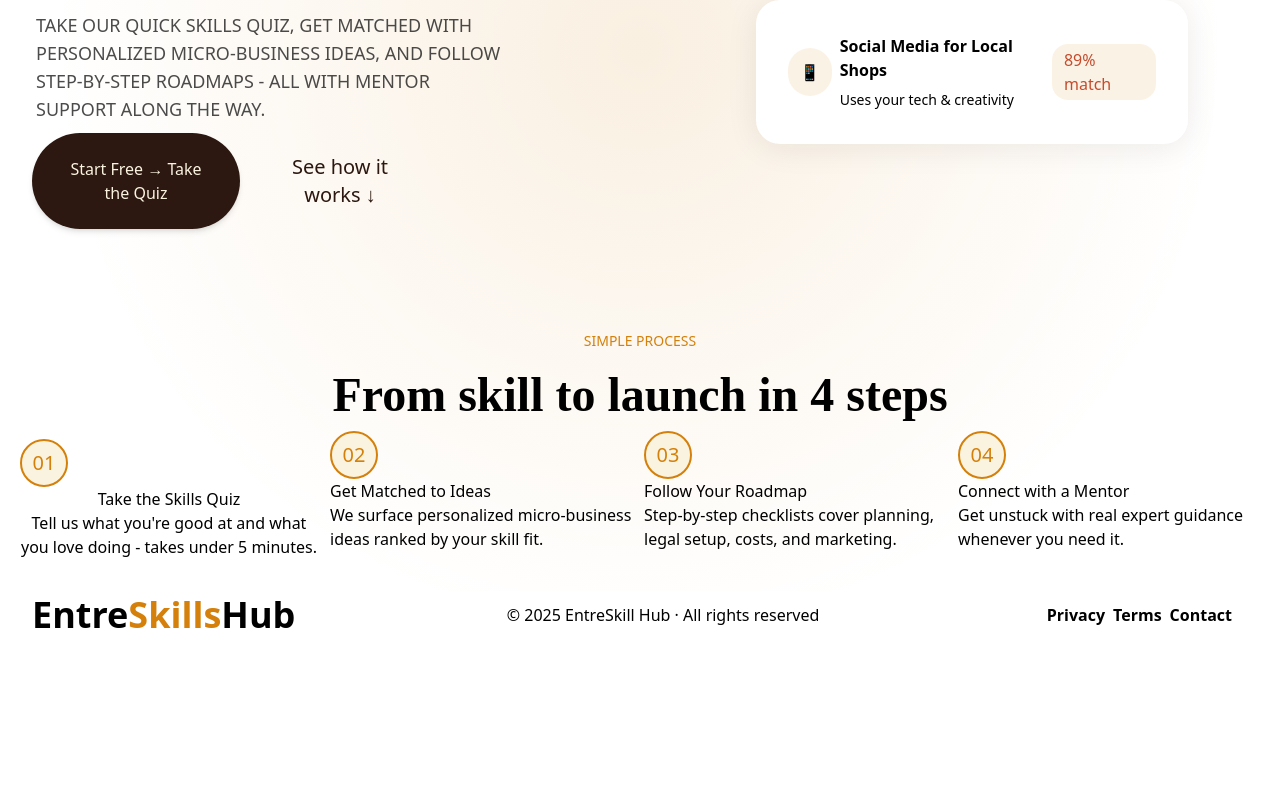
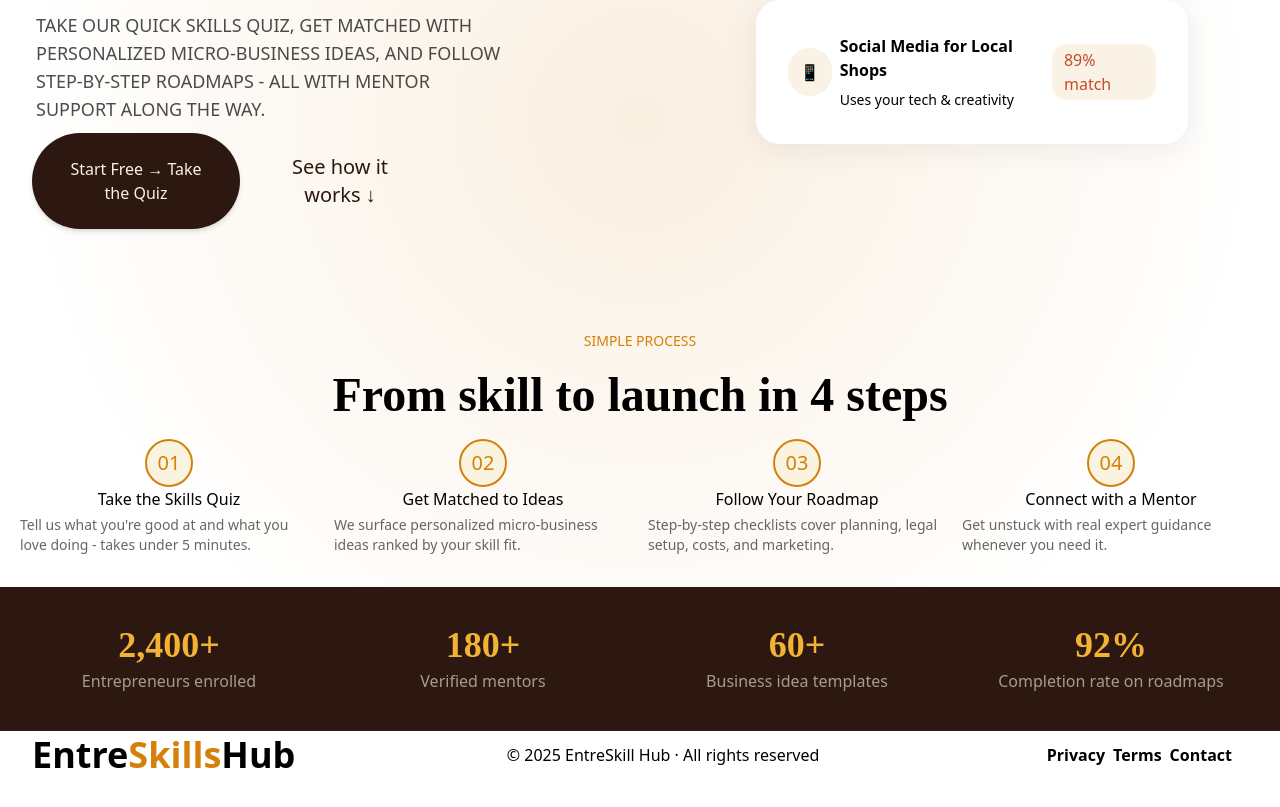
Before and after one commit to shrwn08/skill_hub, a React (Vite) app: page / in a window 1280 px wide. Shown: the part 573-1380 px from the top of the page. Before the commit the page ends 1244 px from the top, so only its background shows below. Built offline with nearby package versions, Linux system fonts and the light colour scheme.

Commit message:
stats added

```diff
--- a/src/components/HowItWorks/Works.jsx
+++ b/src/components/HowItWorks/Works.jsx
@@ -11,25 +11,25 @@ const Works = () => {
   </div>
 
   <div className="grid grid-cols-1 md:grid-cols-4 gap-2 relative before:content-[''] before:absolute before:top-8 before:left-[10%] before:right-[10%] before:h-px before:bg-[repeating-linear-gradient(90deg, var(--amber)_0,var(--amber)_6px,transparent_14px)] ">
-    <div className="text-center py-2 px-1 relative">
+    <div className="py-2 px-1 flex flex-col justify-center items-center relative">
       <div className="step-num w-12 h-12 rounded-full bg-(--cream) border-2 border-(--amber) border-solid flex justify-center items-center font-fraunces font text-xl text-(--amber) relative z-10 ">01</div>
-      <h4>Take the Skills Quiz</h4>
-      <p>Tell us what you're good at and what you love doing - takes under 5 minutes.</p>
+      <h4 className="font-base font-normal mb-1">Take the Skills Quiz</h4>
+      <p className="text-sm opacity-[0.6] ">Tell us what you're good at and what you love doing - takes under 5 minutes.</p>
     </div>
-    <div class="step">
+    <div className="py-2 px-1 flex flex-col justify-center items-center relative">
       <div className="step-num w-12 h-12 rounded-full bg-(--cream) border-2 border-(--amber) border-solid flex justify-center items-center font-fraunces font text-xl text-(--amber) relative z-10 ">02</div>
-      <h4>Get Matched to Ideas</h4>
-      <p>We surface personalized micro-business ideas ranked by your skill fit.</p>
+      <h4 className="font-base font-normal mb-1">Get Matched to Ideas</h4>
+      <p className="text-sm opacity-[0.6] ">We surface personalized micro-business ideas ranked by your skill fit.</p>
     </div>
-    <div class="step">
+    <div className="py-2 px-1 flex flex-col justify-center items-center relative">
       <div className="step-num w-12 h-12 rounded-full bg-(--cream) border-2 border-(--amber) border-solid flex justify-center items-center font-fraunces font text-xl text-(--amber) relative z-10 ">03</div>
-      <h4>Follow Your Roadmap</h4>
-      <p>Step-by-step checklists cover planning, legal setup, costs, and marketing.</p>
+      <h4 className="font-base font-normal mb-1">Follow Your Roadmap</h4>
+      <p className="text-sm opacity-[0.6] ">Step-by-step checklists cover planning, legal setup, costs, and marketing.</p>
     </div>
-    <div class="step">
+    <div className="py-2 px-1 flex flex-col justify-center items-center relative">
       <div className="step-num w-12 h-12 rounded-full bg-(--cream) border-2 border-(--amber) border-solid flex justify-center items-center font-fraunces font text-xl text-(--amber) relative z-10 ">04</div>
-      <h4>Connect with a Mentor</h4>
-      <p>Get unstuck with real expert guidance whenever you need it.</p>
+      <h4 className="font-base font-normal mb-1">Connect with a Mentor</h4>
+      <p className="text-sm opacity-[0.6] ">Get unstuck with real expert guidance whenever you need it.</p>
     </div>
   </div>
 </section>
--- /dev/null
+++ b/src/components/Stats/Stats.jsx
@@ -0,0 +1,26 @@
+import React from 'react'
+
+const Stats = () => {
+  return (
+    <div class="stats-bar bg-(--soil) text-(--cream) h-36 py-3 px-4 grid justify-center items-center md:grid-cols-4 gap-2 text-center">
+  <div class="stat">
+    <h3 className="font-[Fraunces] text-4xl font-black text-(--gold)">2,400+</h3>
+    <p className="font-sm opacity-[0.6] mt-[0.3rem]">Entrepreneurs enrolled</p>
+  </div>
+  <div class="stat">
+    <h3 className="font-[Fraunces] text-4xl font-black text-(--gold)">180+</h3>
+    <p className="font-sm opacity-[0.6] mt-[0.3rem]">Verified mentors</p>
+  </div>
+  <div class="stat">
+    <h3 className="font-[Fraunces] text-4xl font-black text-(--gold)">60+</h3>
+    <p className="font-sm opacity-[0.6] mt-[0.3rem]">Business idea templates</p>
+  </div>
+  <div class="stat">
+    <h3 className="font-[Fraunces] text-4xl font-black text-(--gold)">92%</h3>
+    <p className="font-sm opacity-[0.6] mt-[0.3rem]">Completion rate on roadmaps</p>
+  </div>
+</div>
+  )
+}
+
+export default Stats
--- a/src/pages/Home/Home.jsx
+++ b/src/pages/Home/Home.jsx
@@ -1,12 +1,14 @@
 import React from 'react'
 import Hero from '../../components/Hero/Hero'
 import Works from '../../components/HowItWorks/Works'
+import Stats from '../../components/Stats/Stats'
 
 const Home = () => {
   return (
     <div>
         <Hero />
         <Works />
+        <Stats />
     </div>
   )
 }
```
